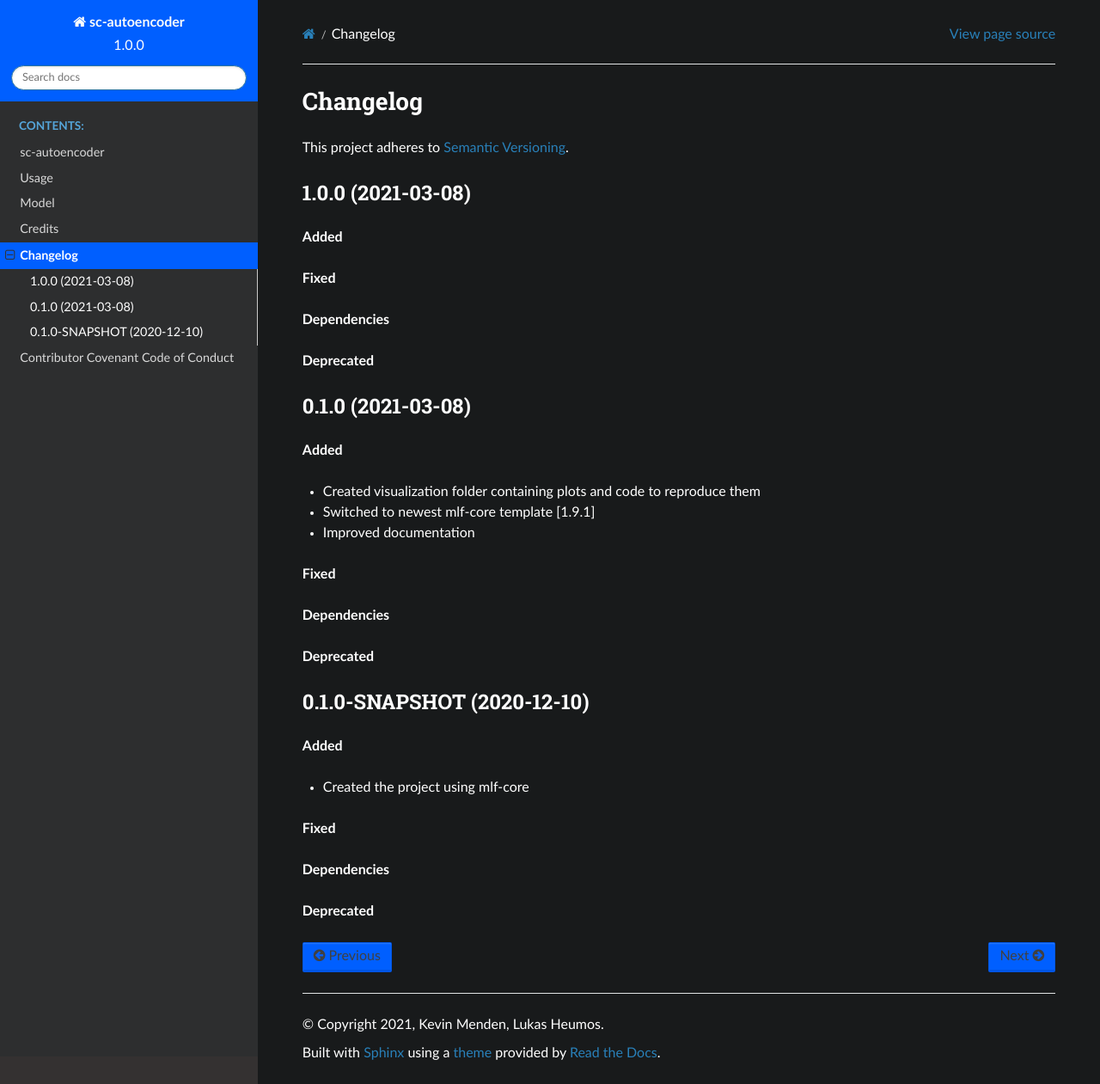
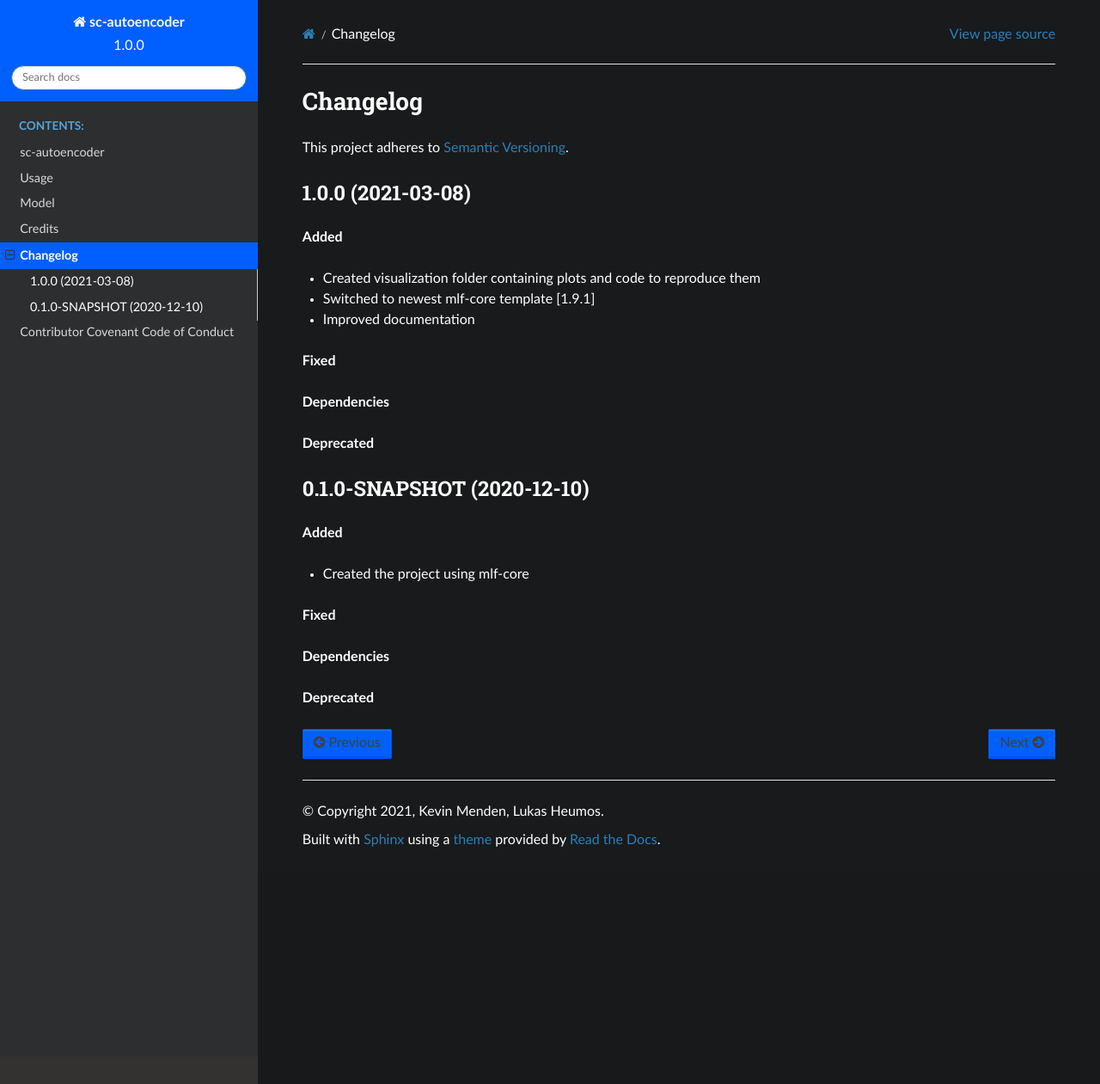
Before and after one commit to mlf-core/sc-autoencoder, a Sphinx documentation site: the page built from docs/changelog.rst, in a window 1280 px wide and 1261 px high. Shown: the whole window at 86% size. Built offline with Sphinx 7.4.7 and the Read the Docs theme 2.0.0, drawn with Linux system fonts in a browser that asks for light colours.

Commit message:
bump version to 1.0.0

```diff
--- a/CHANGELOG.rst
+++ b/CHANGELOG.rst
@@ -7,18 +7,6 @@ This project adheres to `Semantic Versioning <https://semver.org/>`_.
 
 1.0.0 (2021-03-08)
 ------------------
-
-**Added**
-
-**Fixed**
-
-**Dependencies**
-
-**Deprecated**
-
-
-0.1.0 (2021-03-08)
----------------------------------------------
 
 **Added**
 
--- a/docs/model.rst
+++ b/docs/model.rst
@@ -1,8 +1,6 @@
 
 Model
 ======
-
-TODO MLF-CORE: Write your model documentation here.
 
 Overview
 ~~~~~~~~~~
```
